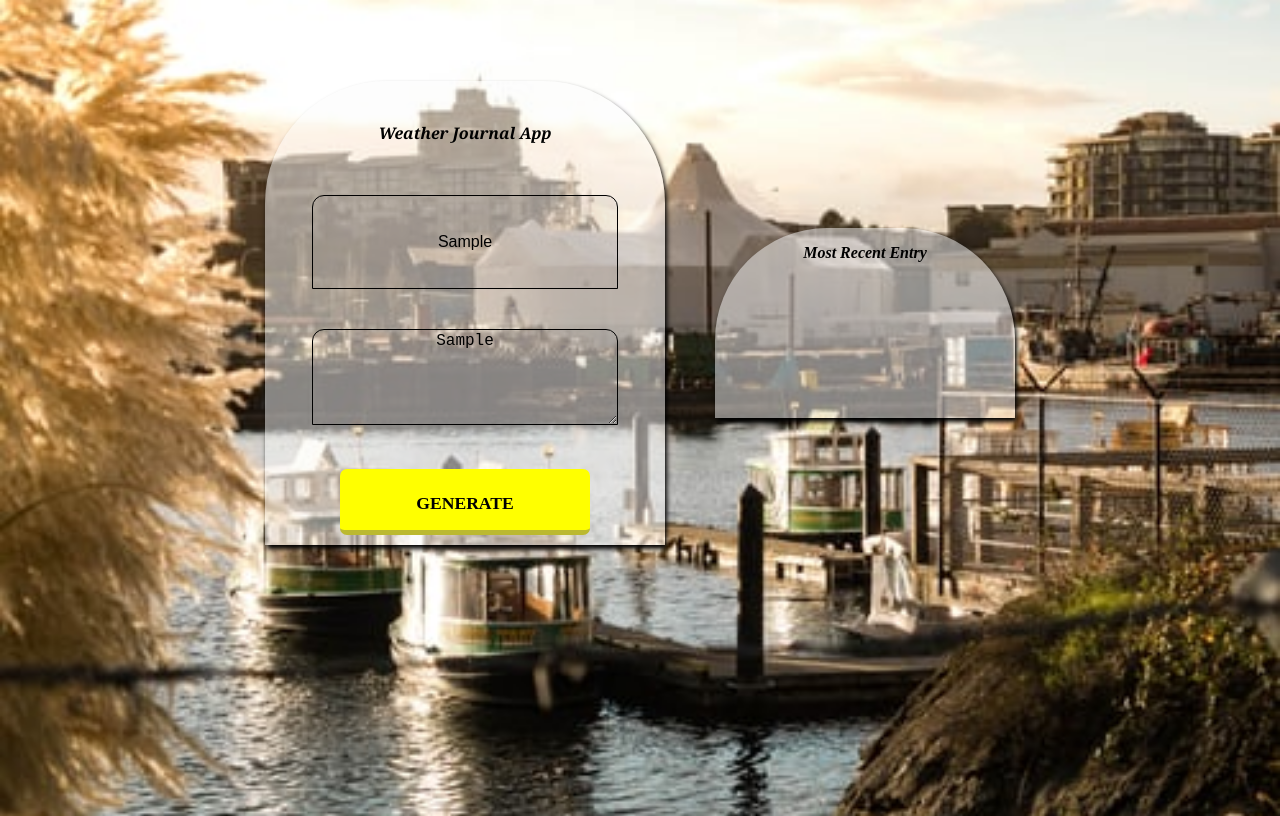
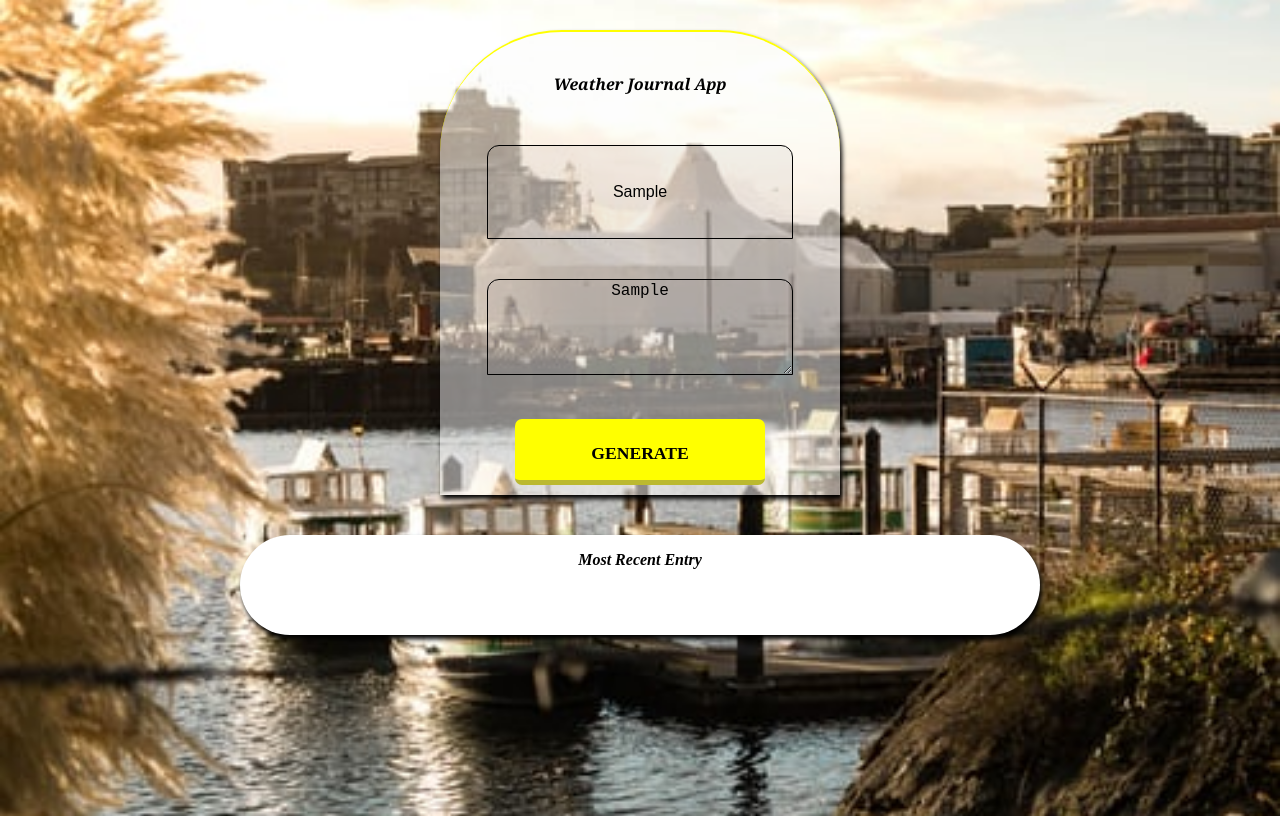
Before and after one commit to wjdan-1997/weather-app-, a website with bundled scripts: page index.html in a window 1280 px wide. Both pictures are taken after typing "Sample", "Sample" into the empty fields and a click on the button "GENERATE". Built offline with nearby package versions, Linux system fonts and the light colour scheme; no server answers; a web font is replaced by a local one.

Commit message:
new style

```diff
--- a/index.html
+++ b/index.html
@@ -9,8 +9,8 @@
 </head>
 
 <body>
-    <div class="main">
-        <div id="app">
+
+<div id="app">
         <div class="style" id="box">
             <div class="holder headline">
                 <h1 class="title">Weather Journal App</h1>
@@ -42,7 +42,7 @@
         <div class="holder entry" >
             <p>Most Recent Entry</p>
             <div id="entryHolder">
-                <ul class="user-data-item">
+                <ul>
                     <li id="date"> </li>
                     <li id="feel"></li>
                     <li id="name"></li>
@@ -66,8 +66,8 @@
             </div>
         </div>
 
-    </div>
-    </div>
+</div>
+
 
     <script src="website/index.js" type="module"></script>
 
--- a/website/style.css
+++ b/website/style.css
@@ -1,3 +1,5 @@
+
+
 body {
     background: url(../website/img/q.jpg )  no-repeat;
     background-position: center;
@@ -11,10 +13,10 @@
 #app {
 
     display: flex;
-    flex-direction: row;
+    flex-direction: column ;
     color: black;
-    padding: 10ex;
-    gap: 50px;
+    padding: 3ex;
+    gap: 10px;
     justify-content: center;
     align-items: center;
 }
@@ -24,6 +26,7 @@
     flex-direction: column;
     align-items: center;
     justify-content: space-evenly;
+    border-top: 2px solid yellow;
 
     width: 400px;
     background-color: rgba(250, 250, 250, 0.493);
@@ -38,7 +41,8 @@
     margin-bottom: 10px;
 }
 .title{
-    font-family: Georgia, 'Times New Roman', Times, serif
+    font-family: Georgia, 'Times New Roman', Times, serif;
+
 }
 
 .footer {
@@ -56,24 +60,30 @@
 
 .entry {
     /* grid-area: entry; */
-    display: block;
-    background-color: rgba(250, 250, 250, 0.493);
+    display: none;
+    background-color: rgb(255, 255, 255);
     border-top-right-radius: 112px;
     border-top-left-radius: 112px;
-    width: 300px;
-    height: 190px;
+    border-bottom-left-radius: 112px;
+    border-bottom-right-radius: 112px;
+    width: 800px;
+    height: 100px;
     border: none;
+
     box-shadow: 2px 4px 5px black;
 }
 
 ul {
     list-style: none;
     text-align: center;
+    display: flex;
+    justify-content: space-evenly;
+    text-transform: capitalize;
+    font-size: large;
+    font-weight: 600;
 }
 li{
-
-
-    margin-top: 7px;
+    margin-top: 3px;
 }
 
 #dateTime {
```
Also changed, not shown: website/img/ff.jpg (added).
